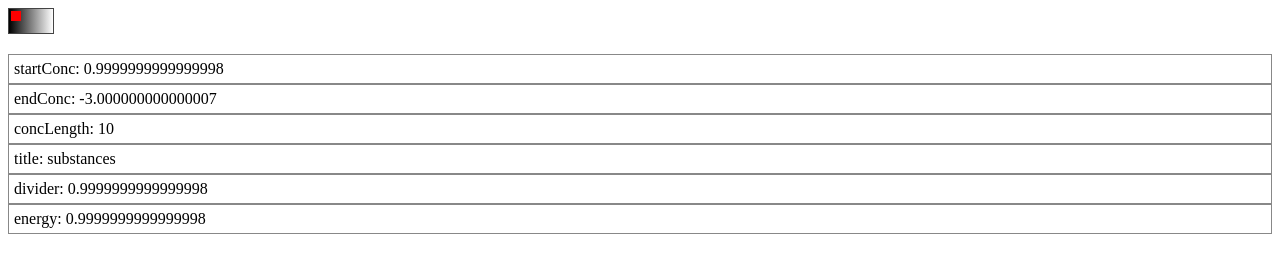
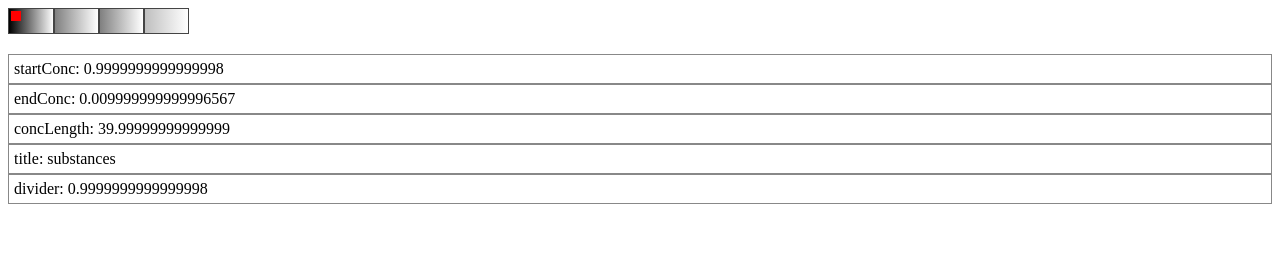
Before and after one commit to Boeny/cells, a plain HTML site: page index.html in a window 1280 px wide. Drawn offline with Linux system fonts and the light colour scheme.

Commit message:
end substance concentration fix

```diff
--- a/index.html
+++ b/index.html
@@ -16,7 +16,7 @@ function getCellDefaultState(parent = null) {
     height: 20,
     // reducingSpeed: -0.5,
     maxWidthBeforeDivide: 40,
-    organellas: [{substance: 'energy'}],
+    organellas: [],
     divider: {substance: 'divider', color: 'red', width: 10, height: 10},
     initConc: 0.1,
     get startConc() {
@@ -26,9 +26,18 @@ function getCellDefaultState(parent = null) {
       this.substances['divider'] = conc;
     },
     get endConc() {
-      return this.concLength > 0 ? this.startConc - this.width / this.concLength : 0;
+      const length = this.concLength;
+      if (length <= this.width) {
+        return 0;
+      }
+      return this.startConc - this.width / length;
     },
-    concLength: 10,
+    get midConc() {
+      return (this.startConc + this.endConc) / 2;
+    },
+    get concLength() {
+      return this.startConc * this.maxWidthBeforeDivide;
+    },
     substances: {}
   };
 }
@@ -48,8 +57,12 @@ function modWidth(props) {
 }
 
 function divide(props) {
+  const midConc = props.midConc;
   props.width /= 2;
+
   const newCell = getCellDefaultState(props);
+  newCell.startConc = midConc;
+
   const index = state.cells.indexOf(props) + 1;
   state.cells.splice(index, 0, newCell);
 }
@@ -65,6 +78,9 @@ function cellAction(props) {
       if (props.startConc < props.initConc) {
         props.startConc = 0;
         props.organellas.push(props.divider);
+        if (props.parent) {
+          return;// second head
+        }
       }
       props.type = 'growing';
       break;
@@ -75,7 +91,7 @@ function cellAction(props) {
       }
       break;
     case 'division':
-      if (props.endConc > 0) {
+      if (props.midConc > 0) {
         divide(props);
         props.type = 'growing';
       }
@@ -101,7 +117,6 @@ const produce = containerProps => substance => {
   conc += speed;
   if (conc > 1) {
     containerProps.substances[substance] = 1;
-    containerProps.concLength += 1;
     return;
   }
   containerProps.substances[substance] = conc;
```
